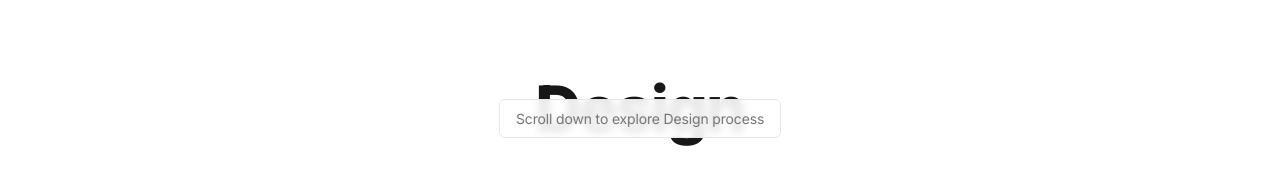
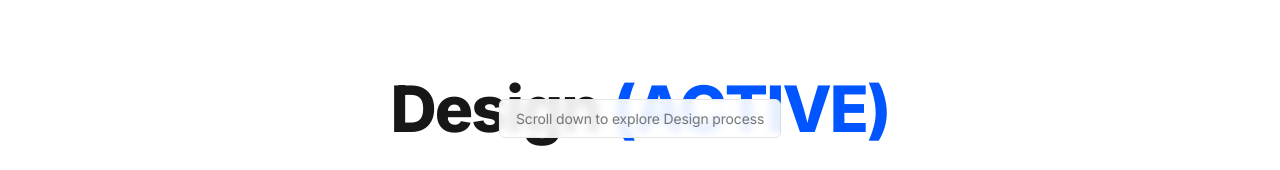
Before and after one commit to balagithub98/portfolio-website, a Next.js app: page /demo in a window 1280 px wide. Shown: the part 630-800 px from the top of the page. Built offline with nearby package versions, Linux system fonts and the light colour scheme; no server answers.

Commit message:
debug: improve scroll detection and add active panel indicators

```diff
--- a/components/sections/horizontal-scroll.tsx
+++ b/components/sections/horizontal-scroll.tsx
@@ -79,8 +79,22 @@ export function HorizontalScroll() {
   // Update horizontal position when panel changes
   useEffect(() => {
     const targetX = -currentPanel * 100
+    console.log('Setting X position to:', targetX, 'for panel:', currentPanel)
     x.set(targetX)
   }, [currentPanel, x])
+
+  // Force initial panel update based on scroll position
+  useEffect(() => {
+    const progress = scrollYProgress.get()
+    console.log('Initial scroll progress:', progress)
+    if (progress < 0.33) {
+      setCurrentPanel(0)
+    } else if (progress < 0.66) {
+      setCurrentPanel(1)
+    } else {
+      setCurrentPanel(2)
+    }
+  }, [])
 
   // Handle keyboard navigation
   useEffect(() => {
@@ -132,16 +146,23 @@ export function HorizontalScroll() {
   useEffect(() => {
     const unsubscribe = scrollYProgress.onChange((latest) => {
       console.log('Scroll progress:', latest) // Debug log
+      let newPanel = 0
       if (latest < 0.33) {
-        setCurrentPanel(0) // Design
+        newPanel = 0 // Design
       } else if (latest < 0.66) {
-        setCurrentPanel(1) // Development
+        newPanel = 1 // Development
       } else {
-        setCurrentPanel(2) // Marketing
+        newPanel = 2 // Marketing
+      }
+
+      // Only update if panel actually changed
+      if (newPanel !== currentPanel) {
+        console.log('Changing panel from', currentPanel, 'to', newPanel)
+        setCurrentPanel(newPanel)
       }
     })
     return unsubscribe
-  }, [scrollYProgress])
+  }, [scrollYProgress, currentPanel])
 
   return (
     <section className="relative">
@@ -235,7 +256,7 @@ export function HorizontalScroll() {
                     className="text-center"
                   >
                     <h2 className="text-display text-foreground mb-16">
-                      {panel.title}
+                      {panel.title} {index === currentPanel && <span className="text-accent">(ACTIVE)</span>}
                     </h2>
 
                     <div className="grid grid-cols-1 md:grid-cols-3 gap-8">
```
